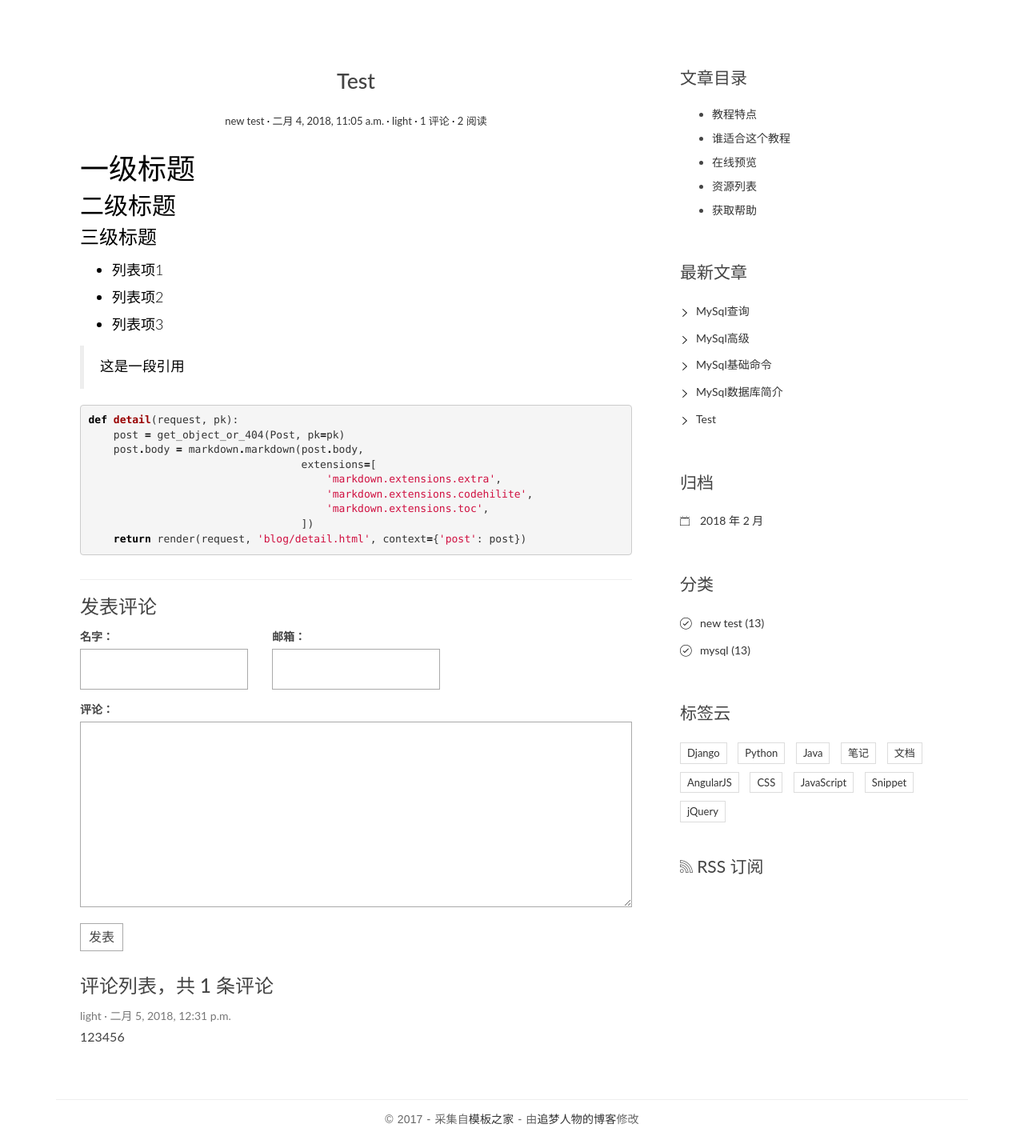
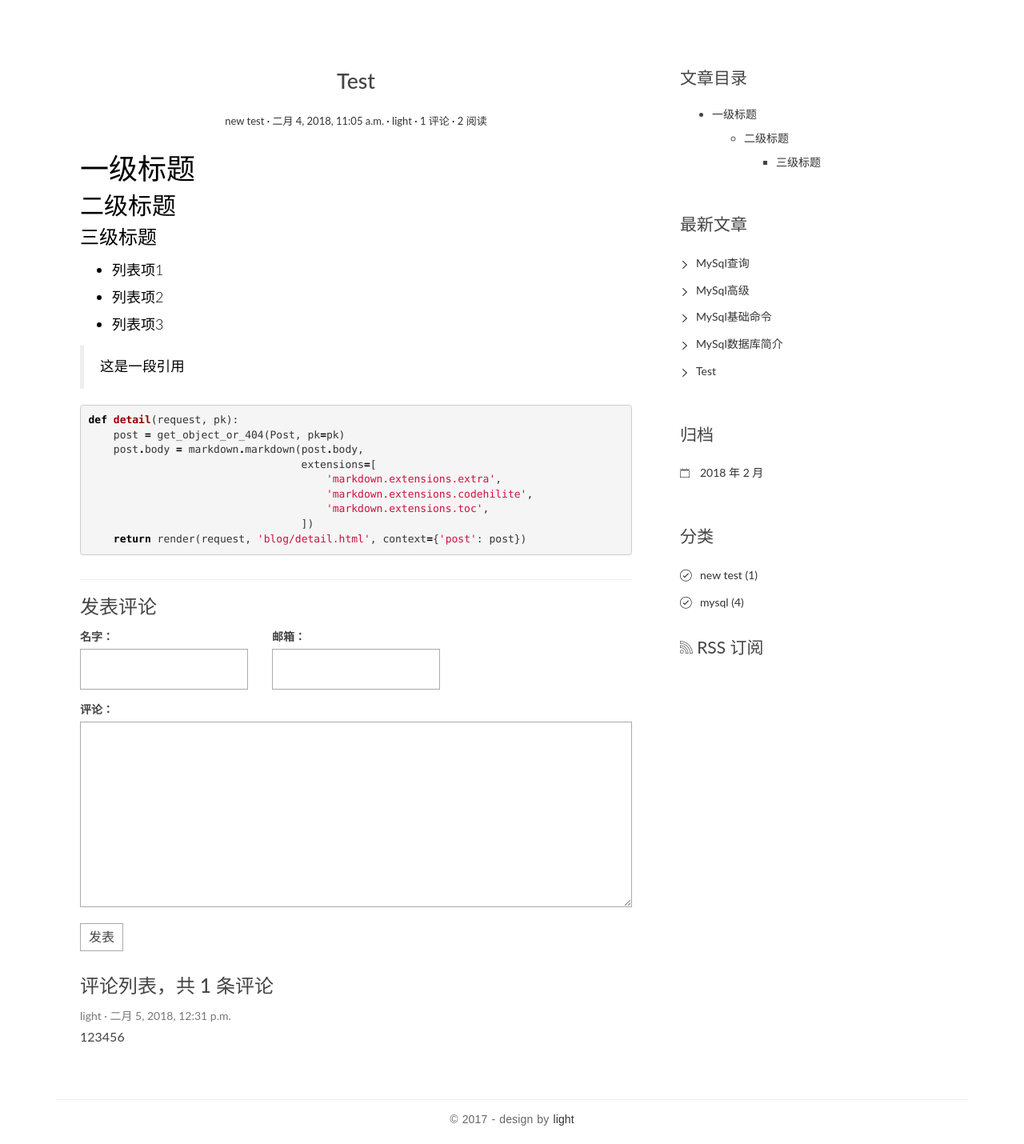
Before and after one commit to halysl/blog-with-django, a Django app: page /post/1/ in a window 1280 px wide. Shown: the part 91-1521 px from the top of the page at 80% size. Run offline with Django 3.2, Linux system fonts and the light colour scheme; data comes from the database, SQL or seed files in the repository; both versions use the stored data as it was after the commit; some libraries are stand-ins or nearby versions.

Commit message:
17th post
add rss

```diff
--- a/blogproject/blog/models.py
+++ b/blogproject/blog/models.py
@@ -77,5 +77,5 @@ class Post(models.Model):
                 'markdown.extensions.codehilite',
             ])
 
-			self.excerpt = strip_tags(md.convert(self.body))[:54]
+			self.excerpt = strip_tags(md.convert(self.body))[:140]
 		super(Post, self).save(*args, **kwargs)
--- a/blogproject/blog/templatetags/blog_tags.py
+++ b/blogproject/blog/templatetags/blog_tags.py
@@ -1,5 +1,6 @@
 from django import template
 from ..models import Post, Category
+from django.db.models.aggregates import Count
 
 register = template.Library()
 
@@ -14,3 +15,7 @@ def archives():
 @register.simple_tag
 def get_categories():
 	return Category.objects.all()
+
+@register.simple_tag
+def get_categories():
+	return Category.objects.annotate(num_posts=Count('post')).filter(num_posts__gt=0)
--- a/blogproject/blog/views.py
+++ b/blogproject/blog/views.py
@@ -7,12 +7,15 @@ from comments.forms import CommentForm
 from django.views.generic import ListView, DetailView
 # from django.core.paginator import Paginator
 
+from django.utils.text import slugify
+from markdown.extensions.toc import TocExtension
+
 class IndexView(ListView):
 	model = Post
 	template_name = 'blog/index.html'
 	context_object_name = 'post_list'
 
-	paginate_by = 1
+	paginate_by = 10
 
 	def get_context_data(self, **kwargs):
 		context = super().get_context_data(**kwargs)
@@ -116,12 +119,13 @@ class PostDetailView(DetailView):
 
 	def get_object(self, queryset=None):
 		post = super(PostDetailView, self).get_object(queryset=None)
-		post.body = markdown.markdown(post.body,
-                                      extensions=[
-                                          'markdown.extensions.extra',
-                                          'markdown.extensions.codehilite',
-                                          'markdown.extensions.toc',
-                                      ])
+		md = markdown.Markdown(extensions=[
+            'markdown.extensions.extra',
+            'markdown.extensions.codehilite',
+            TocExtension(slugify=slugify),
+		])
+		post.body = md.convert(post.body)
+		post.toc = md.toc
 		return post
 
 	def get_context_data(self, **kwargs):
--- a/blogproject/blogproject/urls.py
+++ b/blogproject/blogproject/urls.py
@@ -16,8 +16,11 @@ Including another URLconf
 from django.conf.urls import url,include
 from django.contrib import admin
 
+from blog.feeds import AllPostsRssFeed
+
 urlpatterns = [
     url(r'^admin/', admin.site.urls),
     url(r'', include('blog.urls')),
     url(r'', include('comments.urls')),
-]
+    url(r'^all/rss/$', AllPostsRssFeed(), name='rss'),
+    ]
--- a/blogproject/templates/base.html
+++ b/blogproject/templates/base.html
@@ -43,8 +43,8 @@
                     <div class="collapse navbar-collapse" id="bs-example-navbar-collapse-1">
                         <ul class="nav navbar-nav navbar-right">
                             <li class="cl-effect-11"><a href="{% url 'blog:index' %}" data-hover="首页">首页</a></li>
-                            <li class="cl-effect-11"><a href="full-width.html" data-hover="博客">博客</a></li>
-                            <li class="cl-effect-11"><a href="about.html" data-hover="关于">关于</a></li>
+                            <li class="cl-effect-11"><a href="{% url 'blog:index' %}" data-hover="博客">博客</a></li>
+                            <li class="cl-effect-11"><a href="{% url 'blog:index' %}" data-hover="关于">关于</a></li>
                             <li class="cl-effect-11"><a href="contact.html" data-hover="联系">联系</a></li>
                         </ul>
                     </div><!-- /.navbar-collapse -->
@@ -62,8 +62,7 @@
         </div>
     </header>
 </div>
-<div class="copyrights">Collect from <a href="http://www.cssmoban.com/">网页模板</a></div>
-<div class="copyrights">Modified by <a href="http://zmrenwu.com/">追梦人物的博客</a></div>
+
 
 <div class="content-body">
     <div class="container">
@@ -108,50 +107,14 @@
                     <ul>
                         {% for category in category_list %}
                         <li>
-                            <a href="{% url 'blog:category' category.pk %}">{{ category.name }} <span class="post-count">(13)</span></a>
+                            <a href="{% url 'blog:category' category.pk %}">{{ category.name }} <span class="post-count">({{ category.num_posts }})</span></a>
                         {% empty %}
                         暂无分类！
                         {% endfor %}
                     </ul>
                 </div>
-
-                <div class="widget widget-tag-cloud">
-                    <h3 class="widget-title">标签云</h3>
-                    <ul>
-                        <li>
-                            <a href="#">Django</a>
-                        </li>
-                        <li>
-                            <a href="#">Python</a>
-                        </li>
-                        <li>
-                            <a href="#">Java</a>
-                        </li>
-                        <li>
-                            <a href="#">笔记</a>
-                        </li>
-                        <li>
-                            <a href="#">文档</a>
-                        </li>
-                        <li>
-                            <a href="#">AngularJS</a>
-                        </li>
-                        <li>
-                            <a href="#">CSS</a>
-                        </li>
-                        <li>
-                            <a href="#">JavaScript</a>
-                        </li>
-                        <li>
-                            <a href="#">Snippet</a>
-                        </li>
-                        <li>
-                            <a href="#">jQuery</a>
-                        </li>
-                    </ul>
-                </div>
                 <div class="rss">
-                    <a href=""><span class="ion-social-rss-outline"></span> RSS 订阅</a>
+                    <a href="{% url 'rss' %}"><span class="ion-social-rss-outline"></span> RSS 订阅</a>
                 </div>
             </aside>
         </div>
@@ -188,9 +151,8 @@
     <div class="container">
         <div class="row">
             <div class="col-md-12">
-                <p class="copyright">&copy 2017 - 采集自<a href="http://www.cssmoban.com/"
-                                                        target="_blank" title="模板之家">模板之家</a>
-                    - 由<a href="http://zmrenwu.com/" title="网页模板" target="_blank">追梦人物的博客</a>修改
+                <p class="copyright">&copy 2017 - design by <a href="http://www.cssmoban.com/"
+                                                        target="_blank" title="模板之家">light</a>
                 </p>
             </div>
         </div>
@@ -204,7 +166,7 @@
         <ul>
             <li><a href="index.html">首页</a></li>
             <li><a href="full-width.html">博客</a></li>
-            <li><a href="about.html">关于</a></li>
+            <li><a href="#">关于</a></li>
             <li><a href="contact.html">联系</a></li>
         </ul>
     </nav>
--- a/blogproject/templates/blog/detail.html
+++ b/blogproject/templates/blog/detail.html
@@ -62,22 +62,6 @@
 {% block toc %}
 <div class="widget widget-content">
     <h3 class="widget-title">文章目录</h3>
-    <ul>
-        <li>
-            <a href="#">教程特点</a>
-        </li>
-        <li>
-            <a href="#">谁适合这个教程</a>
-        </li>
-        <li>
-            <a href="#">在线预览</a>
-        </li>
-        <li>
-            <a href="#">资源列表</a>
-        </li>
-        <li>
-            <a href="#">获取帮助</a>
-        </li>
-    </ul>
+    {{ post.toc|safe }}
 </div>
 {% endblock toc %}
```
Also changed, not shown: blogproject/blog/feeds.py (added, +26 -0 lines), blogproject/db.sqlite3.
